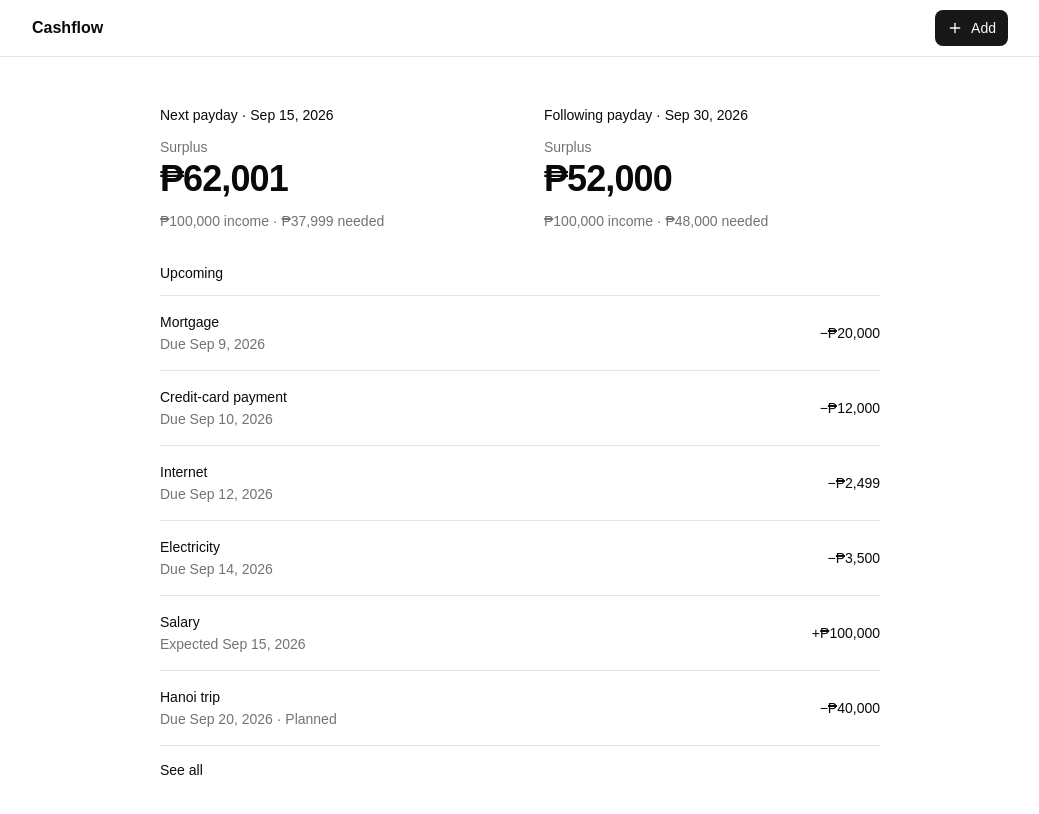
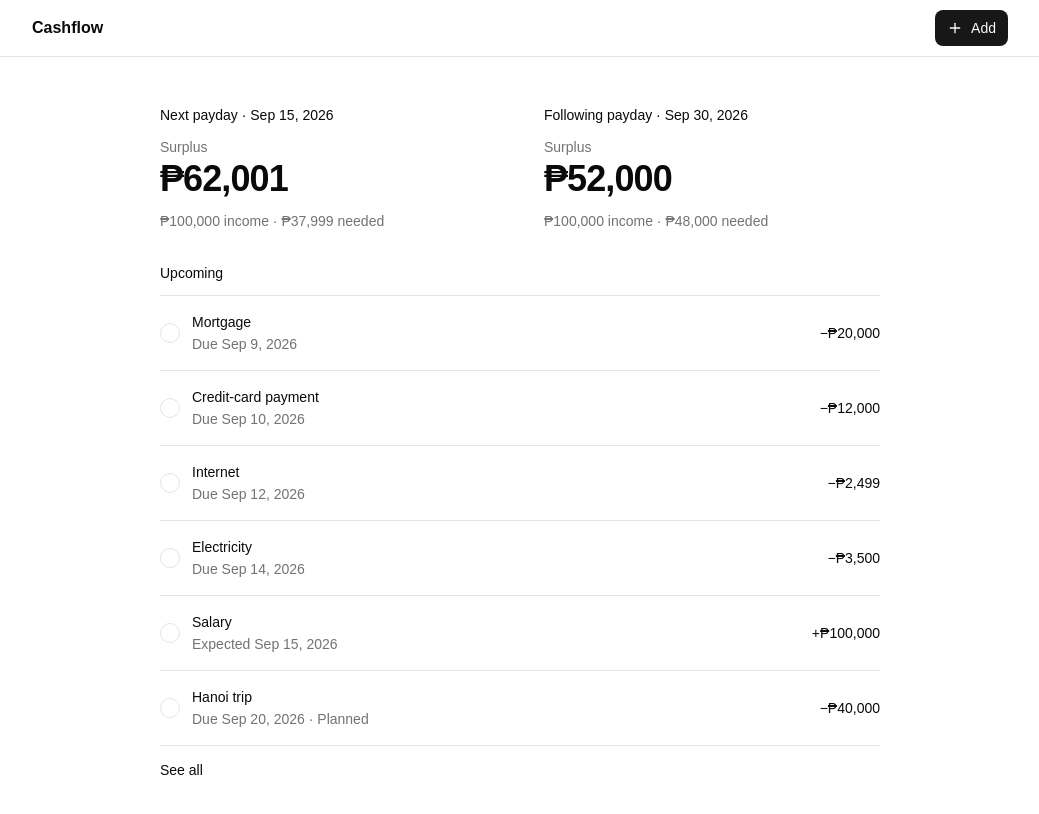
Before and after one commit to stanxaf/cashflow, a Next.js app: page /paydays in a window 1280 px wide. Shown: the top 814 px of the page, without its empty margins (120-1159 px from the left). Built offline with nearby package versions, Linux system fonts and the light colour scheme.

Commit message:
Add mock completion interaction to upcoming items

```diff
--- a/src/app/(app)/paydays/page.tsx
+++ b/src/app/(app)/paydays/page.tsx
@@ -1,13 +1,21 @@
 "use client";
 
 import Link from "next/link";
+import { Check } from "lucide-react";
 import { useState } from "react";
 import { payCycleSummaries, upcomingEvents } from "@/lib/seed-data";
-import { formatDate, formatPHP } from "@/lib/utils";
+import { cn, formatDate, formatPHP } from "@/lib/utils";
 
 function timingLabel(type: string, date: string) {
   const formatted = formatDate(date, { month: "short", day: "numeric" });
   return type === "income" ? `Expected ${formatted}` : `Due ${formatted}`;
+}
+
+function completedTimingLabel(type: string, date: string) {
+  const formatted = formatDate(date, { month: "short", day: "numeric" });
+  if (type === "income") return `Received ${formatted}`;
+  if (type === "transfer") return `Transferred ${formatted}`;
+  return `Paid ${formatted}`;
 }
 
 function cycleResultLabel(result: number) {
@@ -16,11 +24,21 @@ function cycleResultLabel(result: number) {
 
 export default function PaydaysPage() {
   const [showAll, setShowAll] = useState(false);
+  const [completedIds, setCompletedIds] = useState<Set<string>>(new Set());
   const cycles = payCycleSummaries();
   const nextCycle = cycles[0];
   const followingCycle = cycles[1];
   const upcoming = upcomingEvents();
   const visibleUpcoming = showAll ? upcoming : upcoming.slice(0, 6);
+
+  function toggleCompleted(id: string) {
+    setCompletedIds((current) => {
+      const next = new Set(current);
+      if (next.has(id)) next.delete(id);
+      else next.add(id);
+      return next;
+    });
+  }
 
   return (
     <div className="space-y-6">
@@ -64,23 +82,45 @@ export default function PaydaysPage() {
         <h1 className="text-sm font-medium">Upcoming</h1>
 
         <div className="divide-y border-y">
-          {visibleUpcoming.map((event) => (
-            <Link
-              href={`/items/${event.id}/edit`}
-              key={event.id}
-              className="grid grid-cols-[1fr_auto] items-center gap-4 py-4 hover:bg-muted/20"
-            >
-              <div className="min-w-0">
-                <p className="truncate text-sm font-medium">{event.title}</p>
-                <p className="mt-0.5 text-sm text-muted-foreground">
-                  {timingLabel(event.type, event.date)}{event.state === "planned" ? " · Planned" : ""}
+          {visibleUpcoming.map((event) => {
+            const completed = completedIds.has(event.id);
+
+            return (
+              <div
+                key={event.id}
+                className={cn(
+                  "grid grid-cols-[auto_1fr_auto] items-center gap-3 py-4",
+                  completed && "text-muted-foreground"
+                )}
+              >
+                <button
+                  type="button"
+                  aria-label={completed ? `Mark ${event.title} as upcoming` : `Mark ${event.title} as complete`}
+                  aria-pressed={completed}
+                  onClick={() => toggleCompleted(event.id)}
+                  className={cn(
+                    "flex h-5 w-5 shrink-0 items-center justify-center rounded-full border transition-colors",
+                    completed ? "border-foreground bg-foreground text-background" : "border-muted-foreground/50 hover:border-foreground"
+                  )}
+                >
+                  {completed && <Check className="h-3.5 w-3.5" />}
+                </button>
+
+                <Link href={`/items/${event.id}/edit`} className="min-w-0">
+                  <p className={cn("truncate text-sm font-medium", completed && "line-through")}>{event.title}</p>
+                  <p className="mt-0.5 text-sm text-muted-foreground">
+                    {completed
+                      ? completedTimingLabel(event.type, event.date)
+                      : `${timingLabel(event.type, event.date)}${event.state === "planned" ? " · Planned" : ""}`}
+                  </p>
+                </Link>
+
+                <p className={cn("text-sm tabular-nums", completed && "text-muted-foreground")}>
+                  {event.type === "income" ? "+" : "−"}{formatPHP(event.amount)}
                 </p>
               </div>
-              <p className="text-sm tabular-nums">
-                {event.type === "income" ? "+" : "−"}{formatPHP(event.amount)}
-              </p>
-            </Link>
-          ))}
+            );
+          })}
         </div>
 
         {upcoming.length > 6 && (
```
